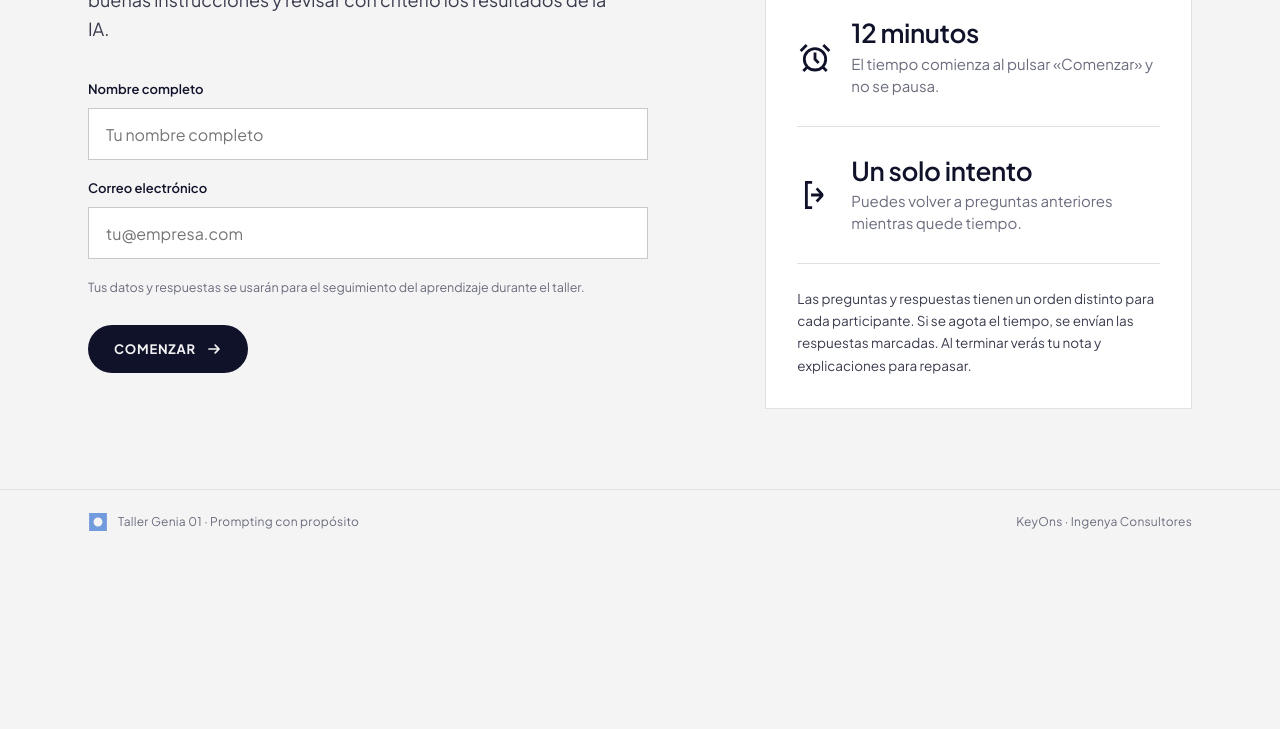
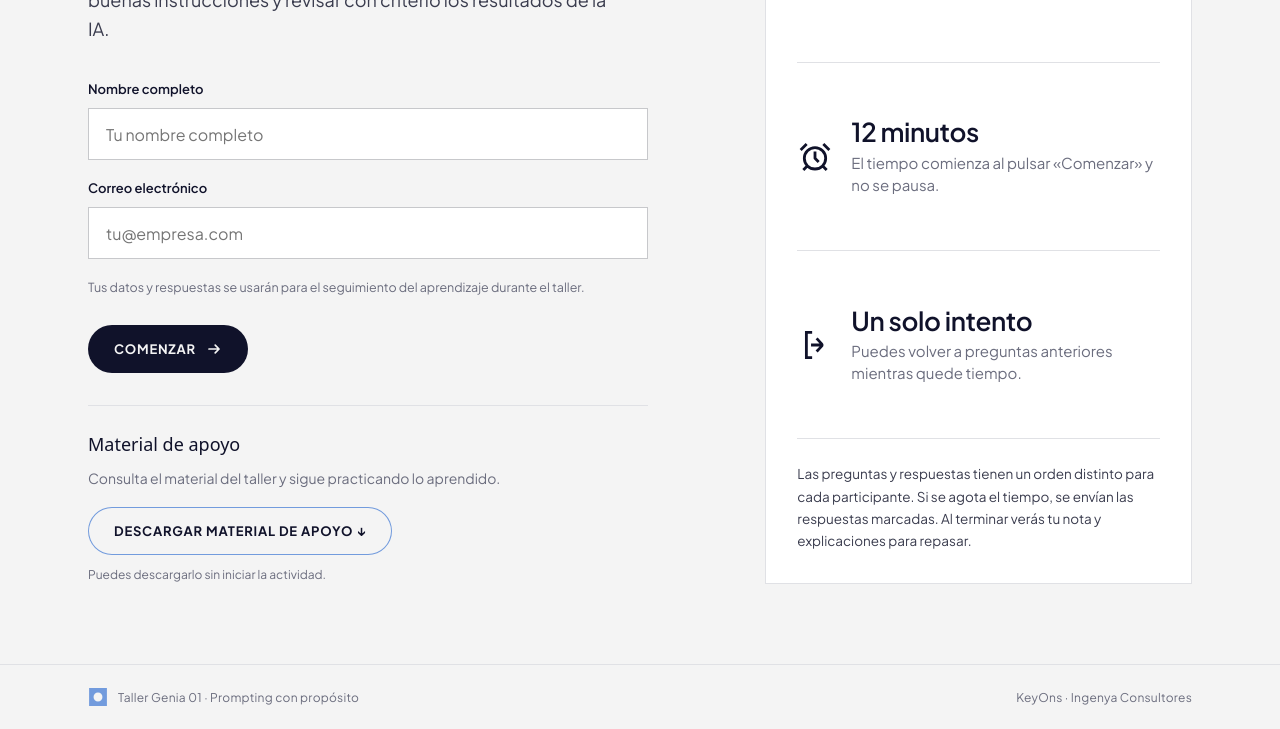
Before and after one commit to Keyons-Academy/Ingenya-Sesion-01, a website with bundled scripts: page public/index.html in a window 1280 px wide. Shown: the part 539-1268 px from the top of the page. Before the commit the page ends 1093 px from the top, so only its background shows below. Built offline with nearby package versions, Linux system fonts and the light colour scheme; a web font is replaced by a local one.

Commit message:
Agrega descarga de material de apoyo en la pagina principal

```diff
--- a/public/index.html
+++ b/public/index.html
@@ -35,6 +35,12 @@
         <p class="privacy">Tus datos y respuestas se usarán para el seguimiento del aprendizaje durante el taller.</p>
         <div class="cta"><button class="btn btn--solid" type="submit" form="startForm" id="startBtn">Comenzar <svg viewBox="0 0 16 16" aria-hidden="true"><path d="M3 8h10M9.2 4.2 13 8l-3.8 3.8"/></svg></button></div>
         <p class="message" id="startError" role="alert" hidden></p>
+        <section class="support-material" aria-label="Material de apoyo">
+          <p class="support-material__title">Material de apoyo</p>
+          <p class="support-material__description">Consulta el material del taller y sigue practicando lo aprendido.</p>
+          <a class="btn btn--line support-material__link" href="https://drive.google.com/uc?export=download&amp;id=121at59qUEOFIVM9m_soBrRiLFFlDmpZp" target="_blank" rel="noopener noreferrer">Descargar material de apoyo ↓</a>
+          <p class="support-material__note">Puedes descargarlo sin iniciar la actividad.</p>
+        </section>
       </div>
     </section>
 
--- a/public/style.css
+++ b/public/style.css
@@ -297,6 +297,11 @@ body[data-step="quiz"] .start,body[data-step="end"] .start,body[data-step="rev"]
 }
 @media(max-width:390px){.wrap{padding:0 16px}.hdr__t{font-size:11px}.cobrand img{max-width:56px}.cobrand{gap:7px}.qnav{padding-left:14px;padding-right:14px}.qnav .btn{font-size:11px;padding:0 12px}}
 @media(prefers-reduced-motion:reduce){*,*::before,*::after{animation:none!important;transition:none!important}}
+.support-material{margin-top:32px;padding-top:24px;border-top:1px solid var(--line);max-width:560px}
+.support-material__title{font-family:var(--display);font-size:18px;font-weight:500}
+.support-material__description{font-size:14px;line-height:1.6;color:var(--t3);margin-top:8px}
+.support-material__link{margin-top:18px;text-decoration:none;max-width:100%;height:auto;min-height:48px;padding-top:12px;padding-bottom:12px}
+.support-material__note{font-size:12px;color:var(--t3);margin-top:10px}
 .score__bar i.partial{background:var(--cielo)}
 #feedbackForm[hidden]{display:none}
 @media(max-width:760px){
```
